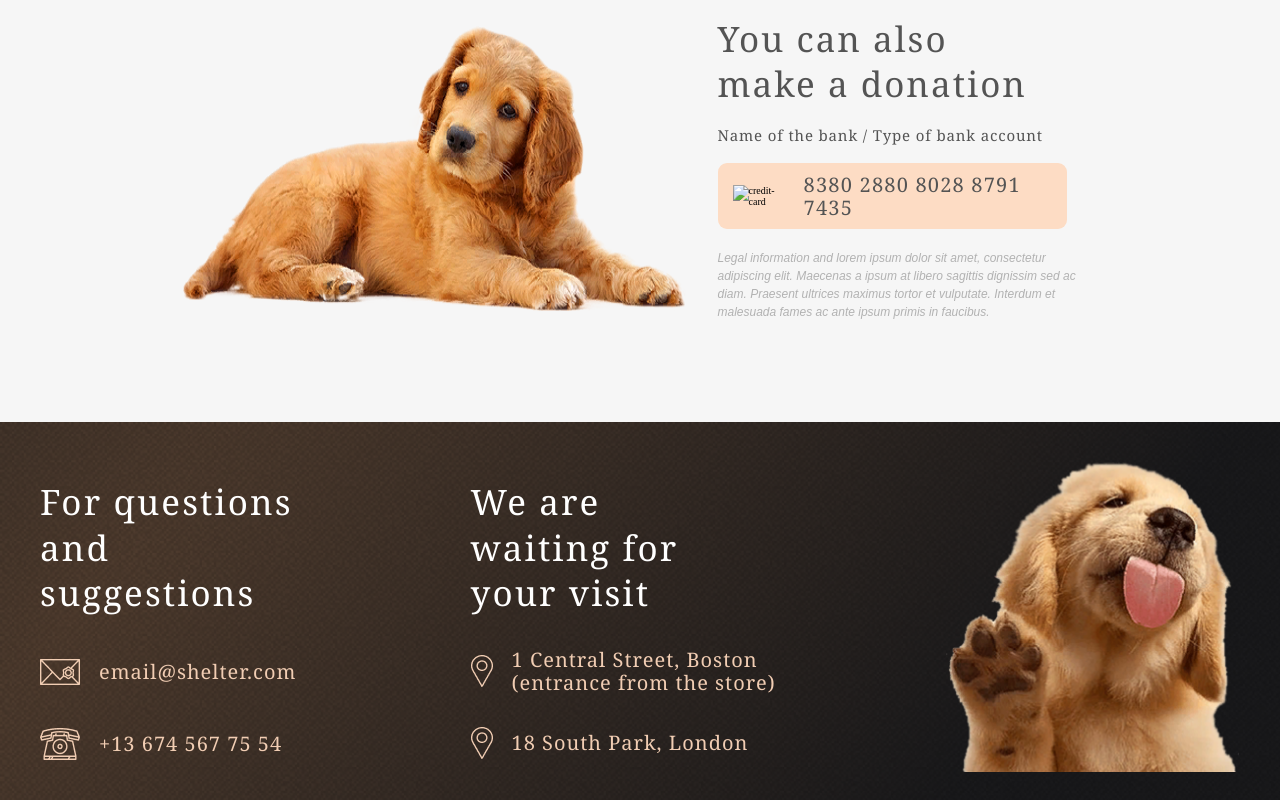
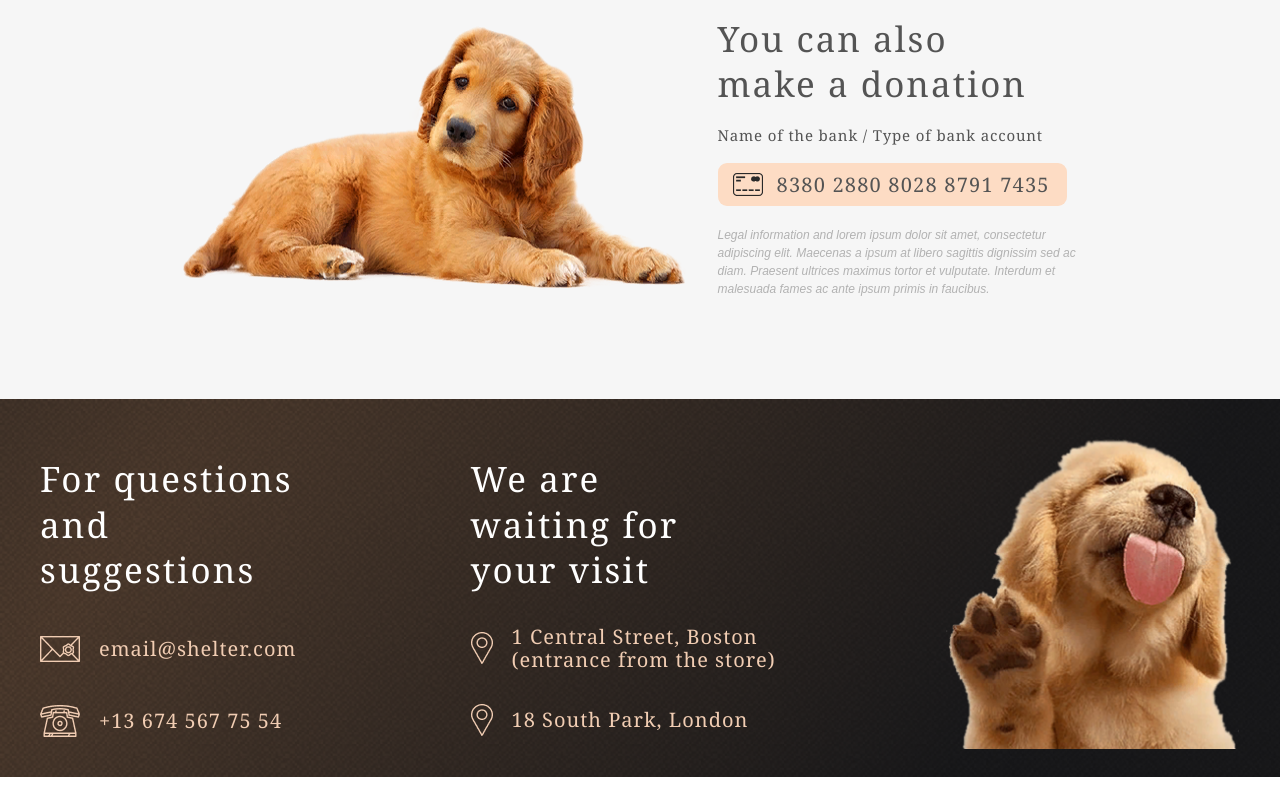
Before and after one commit to hokmyn/shelter, a plain HTML site: page pages/main/index.html in a window 1280 px wide. Shown: the part 3266-4066 px from the top of the page. After the commit the page ends 4043 px from the top, so only its background shows below. Drawn offline with Linux system fonts and the light colour scheme.

Commit message:
Update index.html

```diff
--- a/pages/main/index.html
+++ b/pages/main/index.html
@@ -188,7 +188,7 @@
               Name of the bank / Type of bank account
             </h5>
             <div class="donation__credit-card">
-              <img src=../.."/assets/images/credit-card.png" alt="credit-card">
+              <img src="../../assets/images/credit-card.png" alt="credit-card">
               <span class="credit-card__number">8380 2880 8028 8791 7435</span>
             </div>
             <div class="donation__legal">
```
